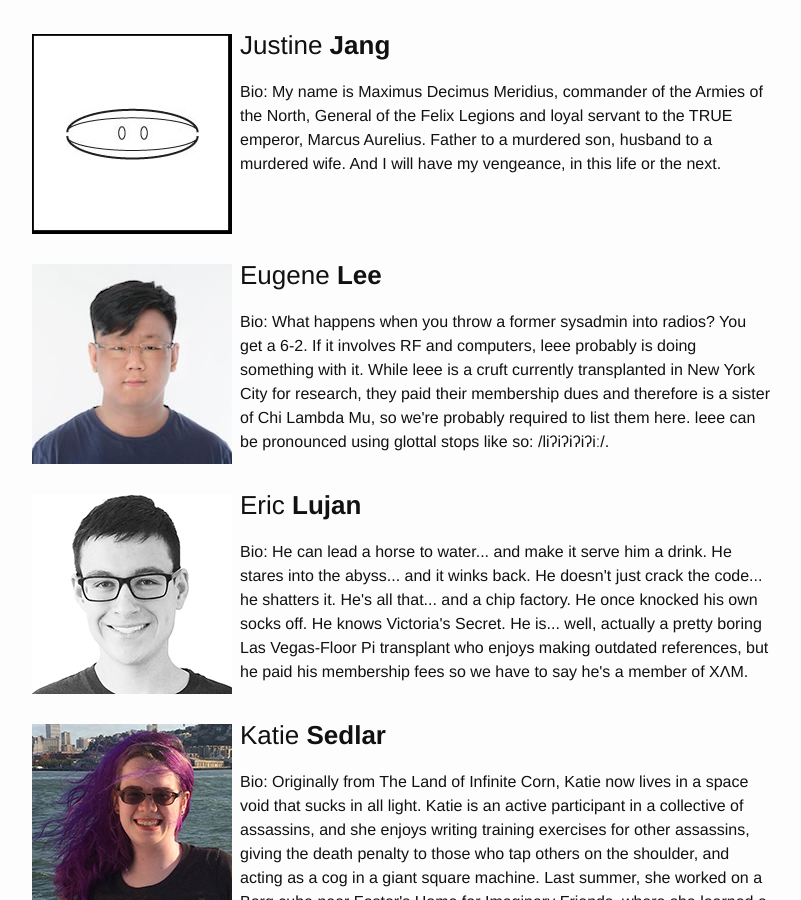
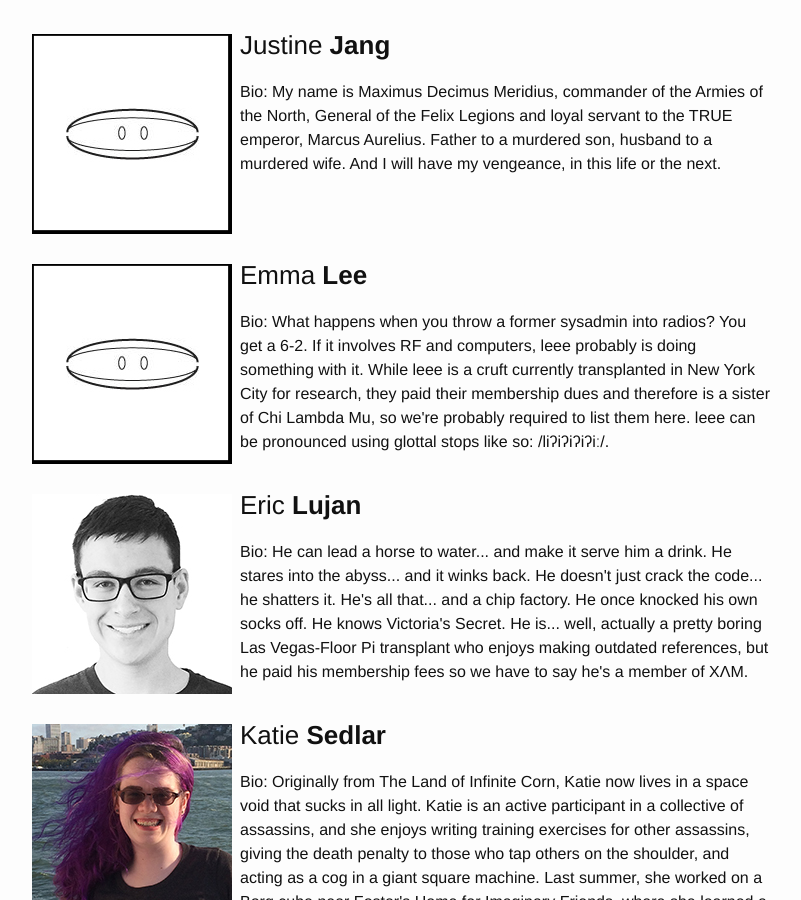
Before and after one commit to clam420/clam420.github.io, a Jekyll site: the page built from sisters.md, in a window 1280 px wide and 900 px high, scrolled down 2241 px. Shown: the whole window, without its empty margins (238-1039 px from the left). Built offline with Jekyll 4.4.1, drawn with Linux system fonts in a browser that asks for light colours.

Commit message:
fix emma

```diff
--- a/sisters.md
+++ b/sisters.md
@@ -53,8 +53,8 @@
 </div>
 
 <div style="min-height:200px; margin:30px auto">
-<img style="float:left; padding-right:8px; padding-top:8px; max-width: 30%" src="/assets/leee.jpg">
-<h3>Eugene <b>Lee</b></h3>
+<img style="float:left; padding-right:8px; padding-top:8px; max-width: 30%" src="/assets/clam.jpg">
+<h3>Emma <b>Lee</b></h3>
 Bio: What happens when you throw a former sysadmin into radios? You get a 6-2. If it involves RF and computers, leee probably is doing something with it. While leee is a cruft currently transplanted in New York City for research, they paid their membership dues and therefore is a sister of Chi Lambda Mu, so we're probably required to list them here. leee can be pronounced using glottal stops like so: /liʔiʔiʔiʔiː/.
 </div>
 
```
